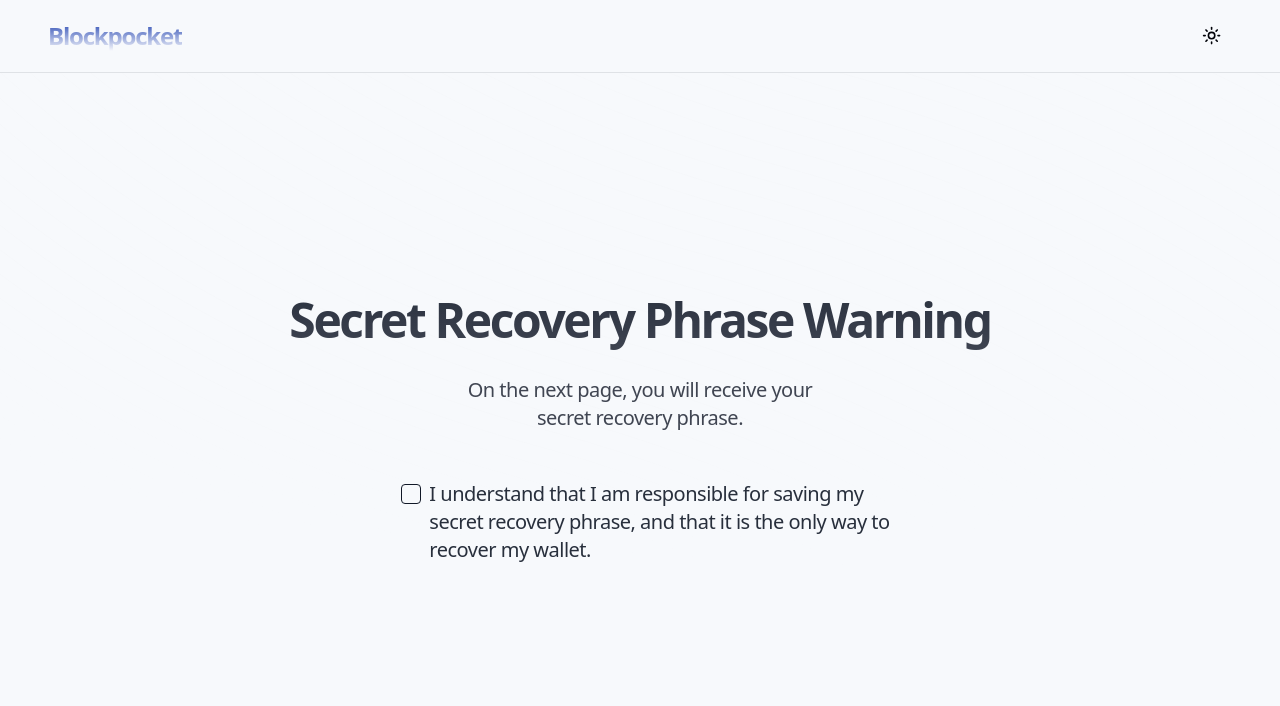
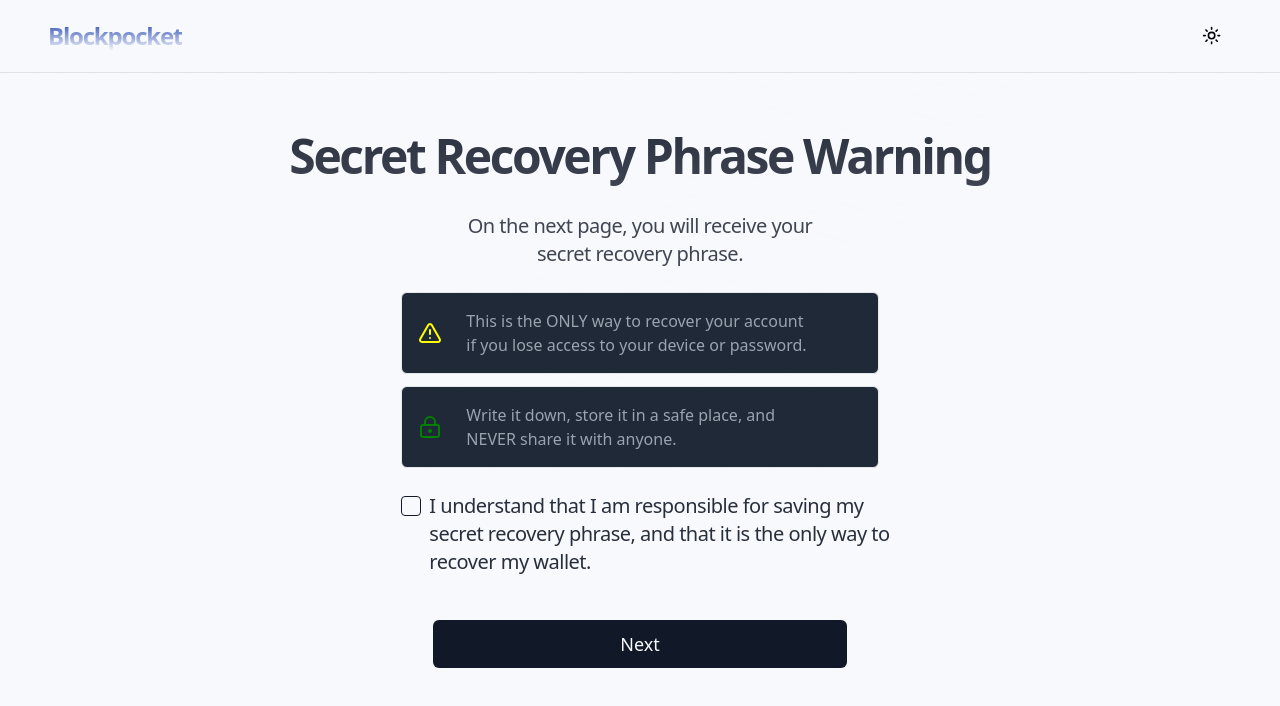
Before and after one commit to ritiks236/web3-wallet, a Next.js app: page / in a window 1280 px wide. Both pictures are taken after a click on the button "Create Wallet". Shown: the top 706 px of the page. Built offline with nearby package versions, Linux system fonts and the light colour scheme.

Commit message:
Updated phrase Warning

```diff
--- a/src/components/PhraseWarning.tsx
+++ b/src/components/PhraseWarning.tsx
@@ -1,10 +1,16 @@
+"use client";
+
 import { Checkbox } from "./ui/checkbox";
 import { Heading } from "./Heading";
 import { Text } from "./Text";
+import { TextCard } from "./ui/TextCard";
+import { LockKeyholeIcon, TriangleAlert } from "lucide-react";
 import { Button } from "./ui/button";
-import { Card } from "./ui/card";
+import { useState } from "react";
 
 export const PhraseWarning = () => {
+  const [termsAccepted, setTermsAccepted] = useState(false);
+
   return (
     <div className="m-10 flex flex-col relative gap-6 ">
       <Heading>Secret Recovery Phrase Warning</Heading>
@@ -12,19 +18,44 @@ export const PhraseWarning = () => {
         <Text>On the next page, you will receive your</Text>
         <Text>secret recovery phrase.</Text>
       </div>
-      <div></div>
+      <div className="flex flex-col gap-3 mx-28">
+        <TextCard>
+          <div className="flex flex-row gap-6">
+            <TriangleAlert className="mt-3" color="yellow" />
+            <div className="text-md font-medium">
+              <p>This is the ONLY way to recover your account</p>
+              <p>if you lose access to your device or password.</p>{" "}
+            </div>
+          </div>
+        </TextCard>
+        <TextCard>
+          <div className="flex flex-row gap-6">
+            <LockKeyholeIcon className="mt-3" color="green" />
+            <div className="text-md font-medium">
+              <p>Write it down, store it in a safe place, and</p>
+              <p>NEVER share it with anyone.</p>{" "}
+            </div>
+          </div>
+        </TextCard>
+      </div>
       <div className=" ml-28 items-top flex space-x-2">
-        <Checkbox id="terms1" />
+        <Checkbox
+          id="terms1"
+          onCheckedChange={() => setTermsAccepted(!termsAccepted)}
+        />
         <div className="grid gap-1.5 leading-none">
           <label
             htmlFor="terms1"
-            className="absolute mr-20 cursor-pointer text-md font-medium tracking-tight text-primary/90 md:text-xl leading-none peer-disabled:cursor-not-allowed peer-disabled:opacity-70"
+            className="absolute mr-20 cursor-pointer text-sm font-medium text-gray-400 tracking-tight text-primary/90 md:text-xl leading-none peer-disabled:cursor-not-allowed peer-disabled:opacity-70"
           >
             I understand that I am responsible for saving my secret recovery
             phrase, and that it is the only way to recover my wallet.
           </label>
         </div>
       </div>
+      <Button disabled={termsAccepted} className="mx-36 p-6 mt-20 text-lg">
+        Next
+      </Button>
     </div>
   );
 };
--- a/src/components/ui/TextCard.tsx
+++ b/src/components/ui/TextCard.tsx
@@ -4,5 +4,9 @@ interface TextCardProps {
 }
 
 export const TextCard = ({ children }: TextCardProps) => {
-  return <div className="bg-gray-700 border rounded-md">{children}</div>;
+  return (
+    <div className="bg-gray-800 text-gray-400 p-4 border rounded-md">
+      {children}
+    </div>
+  );
 };
```
